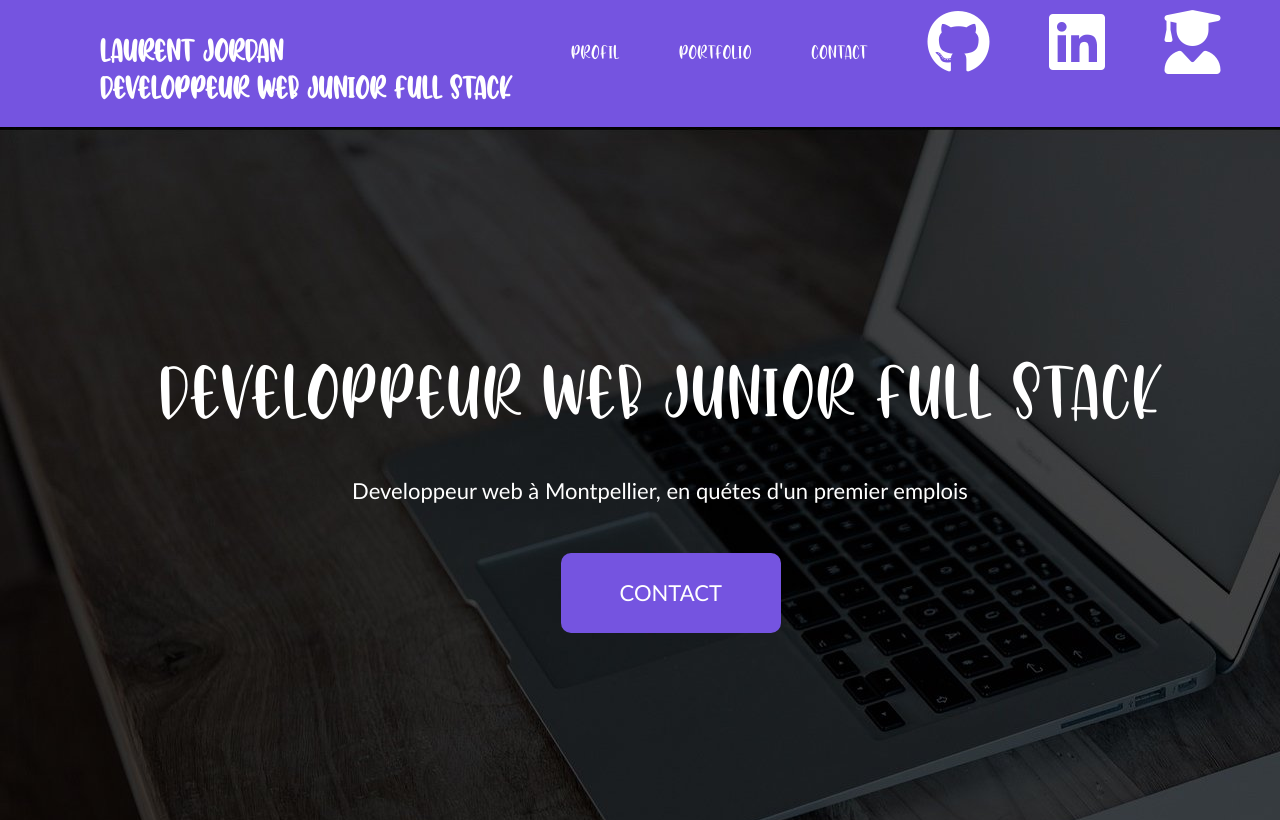
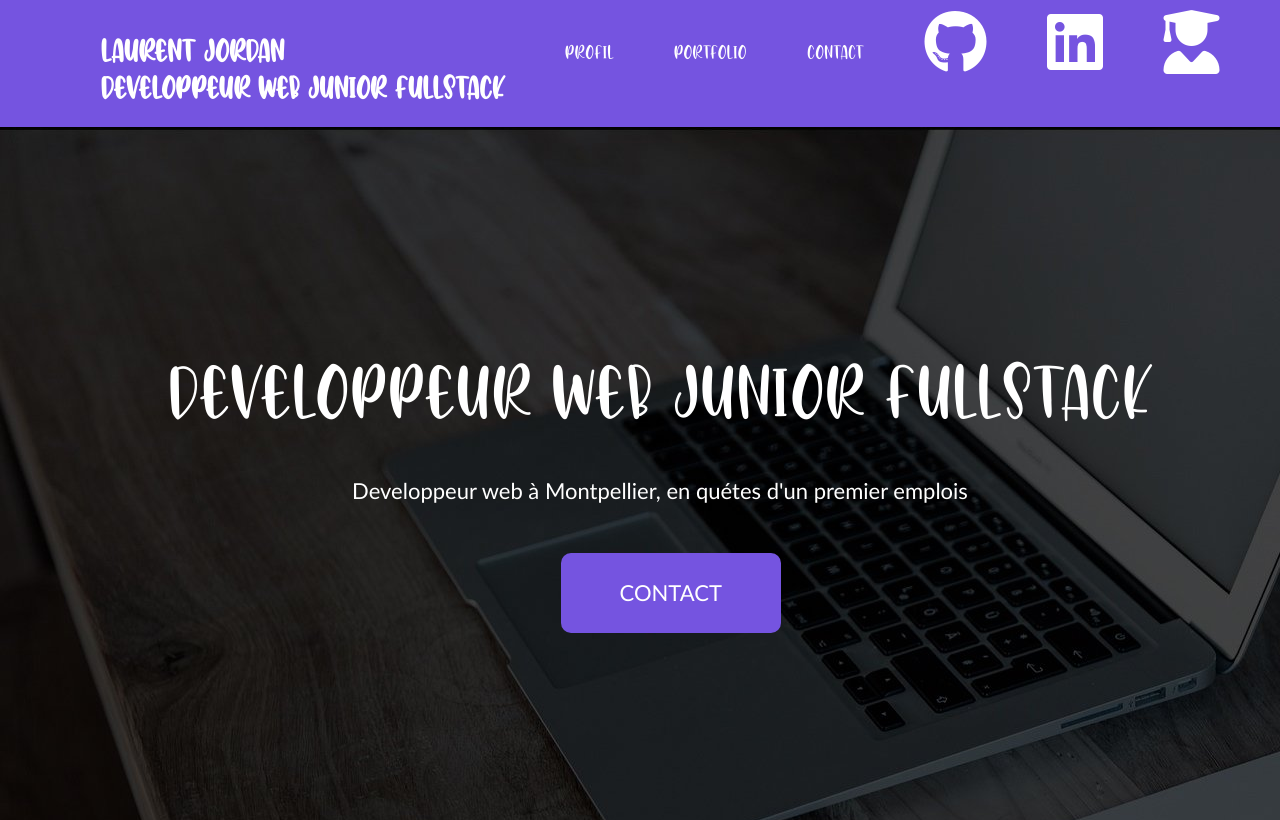
Before and after one commit to jordanlaurent/portfolio, a website: page index.html in a window 1280 px wide. Shown: the top 820 px of the page. Drawn offline with Linux system fonts and the light colour scheme.

Commit message:
fullstack

```diff
--- a/index.html
+++ b/index.html
@@ -5,12 +5,12 @@
     <meta name="viewport" content="width=device-width, initial-scale=1.0">
     <link rel="stylesheet" type="text/css" href="css/style.css">
     <script src="https://kit.fontawesome.com/9d71f1e47f.js" crossorigin="anonymous"></script>
-    <title>Développeur web junior</title>
+    <title>Laurent Jordan Dév web Fullstack Montelimar</title>
 </head>
 <body>
     <header>
         <ul id="header_display">
-            <h1 class="jello-horizontal">Laurent Jordan <br>Developpeur Web Junior FULL Stack</h1>
+            <h1 class="jello-horizontal">Laurent Jordan <br>Developpeur Web Junior FULLStack</h1>
              <li class="header_ancre_config pulsate-bck titrefont"> <a href="#profil" > PROFIL</li></a>
              <li class="header_ancre_config pulsate-bck titrefont"><a href="#portfolio">PORTFOLIO</li></a>
              <li class="header_ancre_config pulsate-bck titrefont"><a href="#contact" >CONTACT</li></a>
@@ -25,7 +25,7 @@
     <section id="section_display">
         <article id="article_acceuil_display">
              <ul>
-                 <li class="Titre_section slide-in-left">Developpeur web junior Full Stack</li>
+                 <li class="Titre_section slide-in-left">Developpeur web junior FullStack</li>
                  <li><p class="slide-in-right ">Developpeur web à Montpellier, en quétes d'un premier emplois</p></li>
                  <a href="#contact" ><li><p class="shake-top"> CONTACT </p></li></a>
              </ul>
@@ -33,7 +33,7 @@
         <h2 id="profil" >Mon Profil</h2>
         <article id="competence">
             <ul class="gauchecompetence">
-                <li>Je suis un Développeur Web Junior Full-Stack vivant à Monteimar, France.<br>
+                <li>Je suis un Développeur Web Junior FullStack vivant à Monteimar, France.<br>
                     Je suis à la recherche d'un premier travaille dans ce domaine.<br>
                     Après un displomes de web developpeur equivalent bac +2 passer avec Openclassrooms, je me suis orienté vers le développement web afin de mettre en pratique mes connaissances théoriques.<br>
                     N'hésitez pas à me contacter en utilisant le formulaire en bas de page.</li>
```
